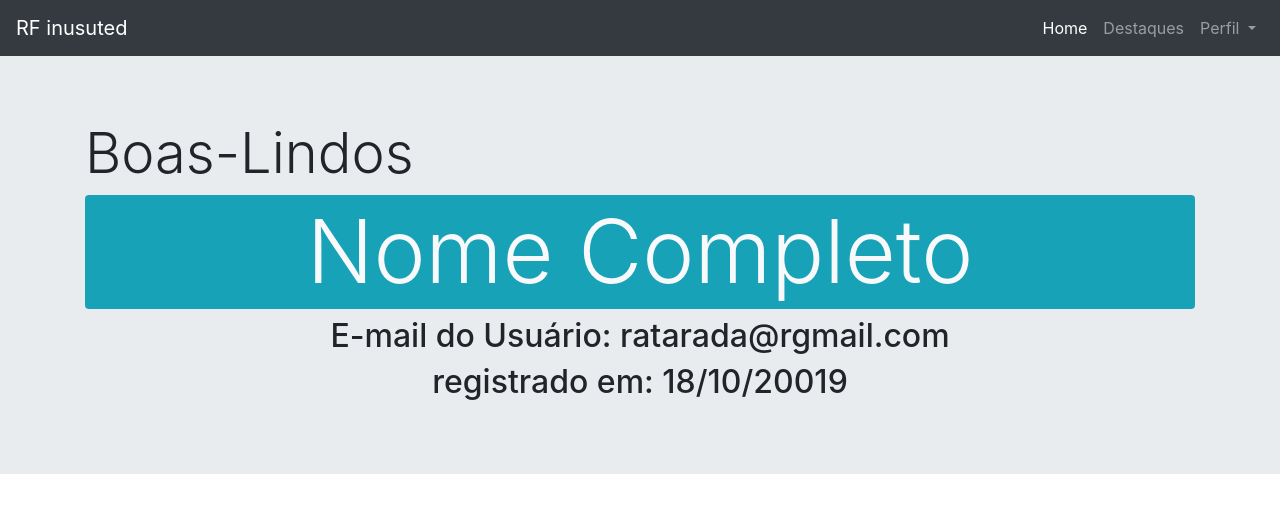
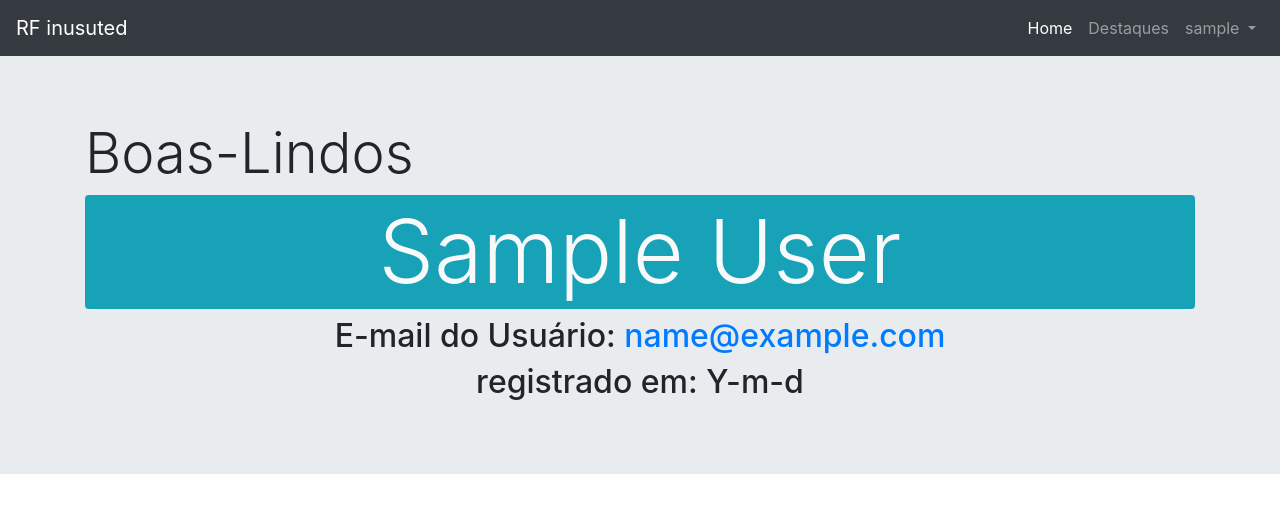
Before and after one commit to rafaeldaro/login, a PHP site: page /login/perfil.php in a window 1280 px wide. Shown: the top 513 px of the page. Run offline with PHP 8.4, Linux system fonts and the light colour scheme; the visitor is signed in with stand-in values (Sample User, id 1).

Commit message:
Perfil completo
perfil.php preenchido com dados da sessao

```diff
--- a/perfil.php
+++ b/perfil.php
@@ -33,7 +33,7 @@
 
                 <li class="nav-item dropdown">
                     <a class="nav-link dropdown-toggle" href="#" id="navbarDropdownMenuLink" role="button" data-toggle="dropdown" aria-haspopup="true" aria-expanded="false">
-                        Perfil
+                        <?= $nomeDoUsuario ?>
                     </a>
                     <div class="dropdown-menu" aria-labelledby="navbarDropdownMenuLink">
                         <a class="dropdown-item" href="#">Sobre</a>
@@ -51,14 +51,15 @@
 
 
             <h2 class="display-2 text-center bg-info rounded p-1 text-light ">
-            Nome Completo
+            <?= $nomeCompleto?>
             </h2>
 
             <h2 class="text-center">
-                E-mail do Usuário: ratarada@rgmail.com
+                E-mail do Usuário:
+                <a href="mailto:<?= $emailUsuario ?>">  <?= $emailUsuario ?>   </a>
             </h2>
             <h2 class="text-center">
-                registrado em: 18/10/20019
+                registrado em:  <?= $dataCriado?>
             </h2>
         </div>
     </div>
--- a/session.php
+++ b/session.php
@@ -2,8 +2,22 @@
 session_start();
 require_once "configBD.php";
 
+
 if(isset($_SESSION['nomeDoUsuario'])){
     //logado
+    $usuario = $_SESSION['nomeDoUsuario'];
+    $sql = $connect->prepare("SELECT * FROM usuario WHERE nomeDoUsuario = ?");
+    $sql->bind_param("s",$usuario);
+    $sql->execute();
+    $resultado = $sql->get_result();
+    $linha = $resultado->fetch_array(MYSQLI_ASSOC);
+
+    $nomeDoUsuario = $linha['nomeDoUsuario'];
+    $nomeCompleto = $linha['nomeCompleto'];
+    $emailUsuario = $linha['emailUsuario'];
+    $dataCriado = $linha['dataCriado'];
+
+    $dataCriado = ("Y-m-d");
 
 
 }else{
```
Also changed, not shown: README.md.
